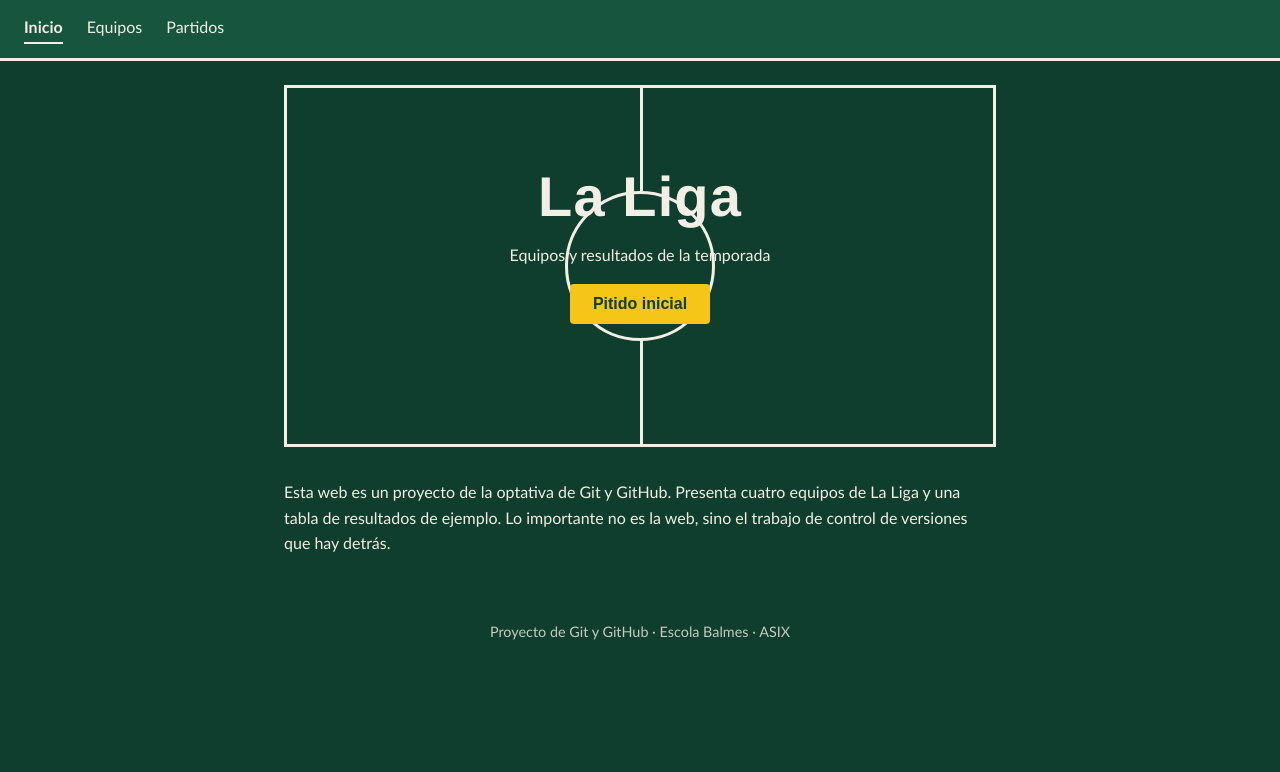
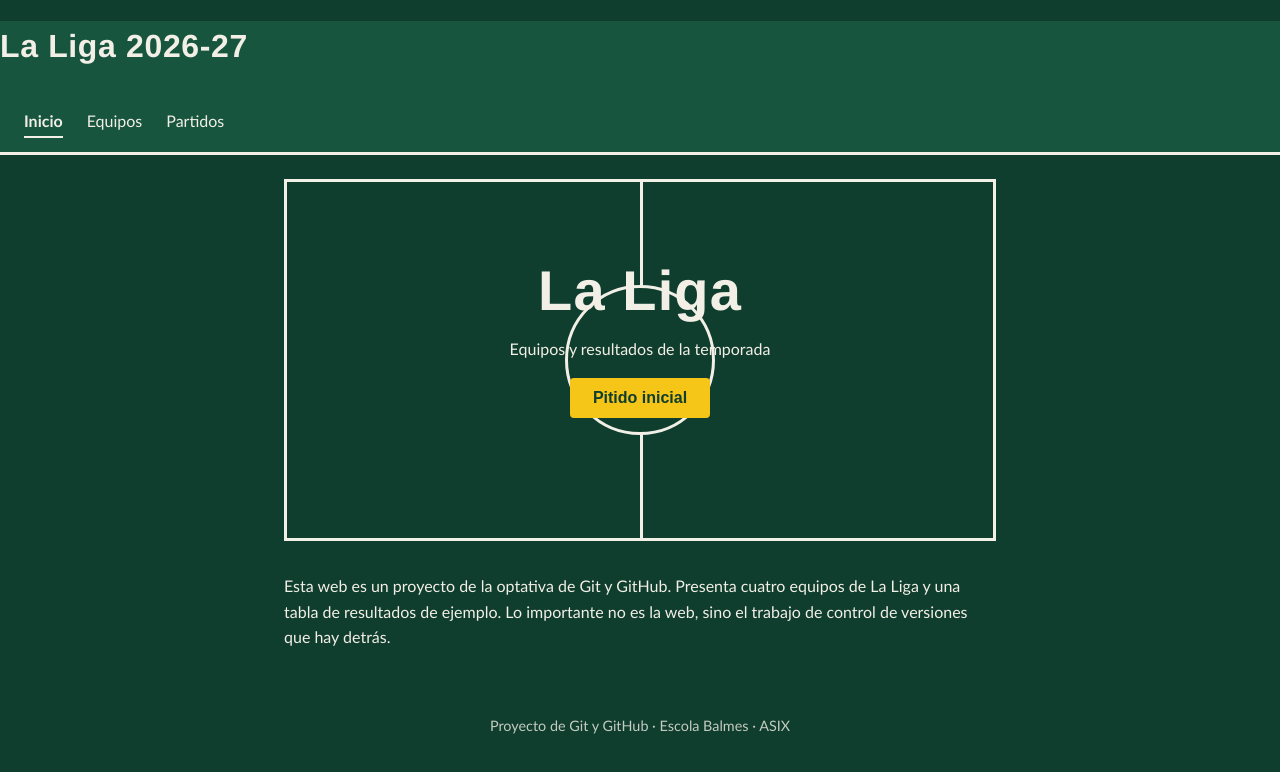
Before and after one commit to ariadnamoya-ops/web-futbol, a plain HTML site: page index.html in a window 1280 px wide. Drawn offline with Linux system fonts and the light colour scheme; a script that the page names is missing.

Commit message:
cambia el titulo de portada a la liga 2026-27

```diff
--- a/index.html
+++ b/index.html
@@ -8,6 +8,7 @@
 </head>
 <body>
   <header class="cabecera">
+    <h1>La Liga 2026-27</h1>
     <nav>
       <a href="index.html" class="activo">Inicio</a>
       <a href="equipos.html">Equipos</a>
```
